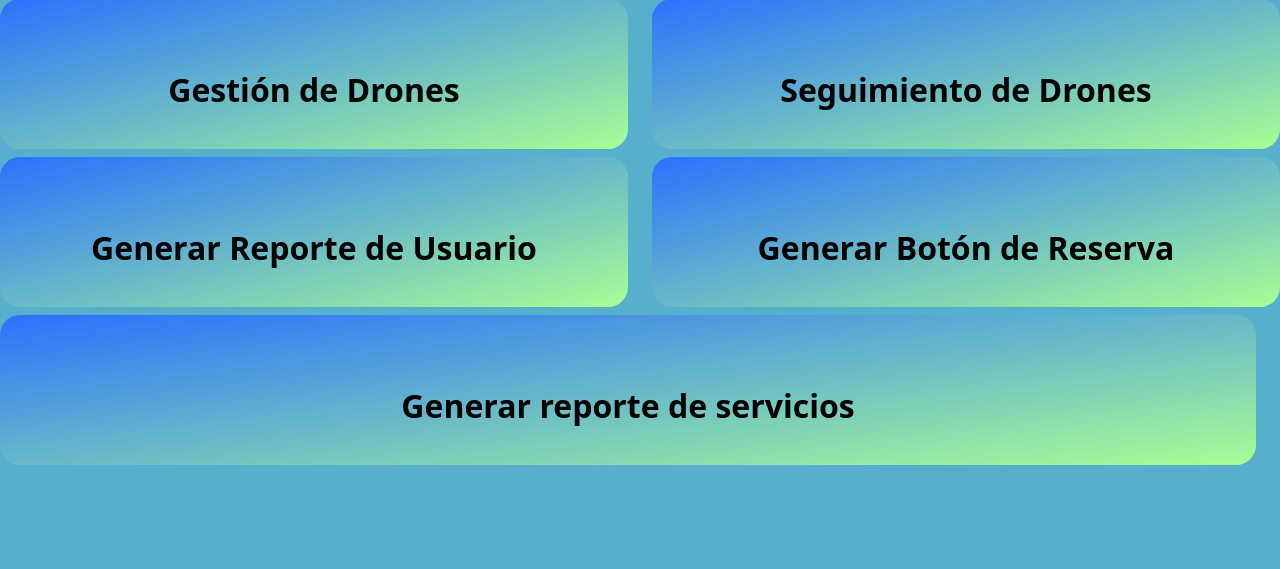
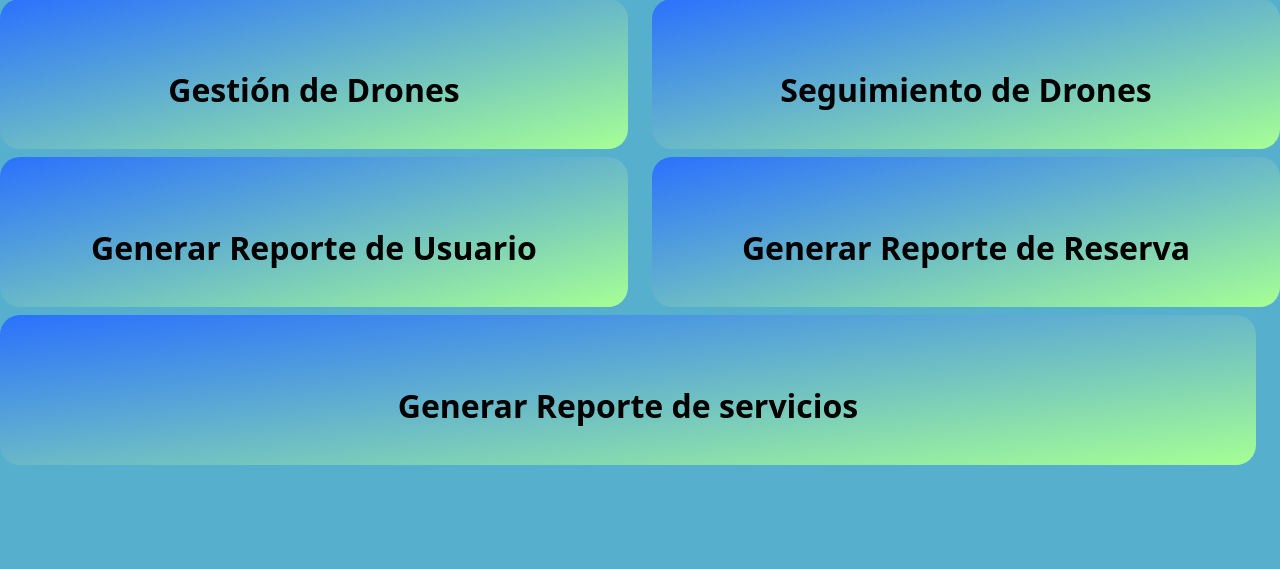
Before and after one commit to Estefaniahurtadog12/procesosFinal, a Flask app: page /home in a window 1280 px wide. Shown: the part 257-826 px from the top of the page. Run offline with Flask 3, Linux system fonts and the light colour scheme; some libraries are stand-ins or nearby versions.

Commit message:
cambio en nombre de botón

```diff
--- a/templates/home.html
+++ b/templates/home.html
@@ -128,11 +128,11 @@
                 <a href="{{ url_for('reporte') }}"><button class="btn btn-info square-btn mb-2">Generar Reporte de Usuario</button></a>
             </div>
             <div class="col-md-6">
-                <a href="{{ url_for('reporteReserva') }}"><button class="btn btn-success square-btn mb-2">Generar Botón de Reserva</button></a>
+                <a href="{{ url_for('reporteReserva') }}"><button class="btn btn-success square-btn mb-2">Generar Reporte de Reserva</button></a>
             </div>
             <div class="row w-100 text-center">
                 <div class="col-md-12">
-                    <a href="{{ url_for('reporteServicios') }}"><button class="btn btn-success square-btn mb-2">Generar reporte de servicios</button></a>
+                    <a href="{{ url_for('reporteServicios') }}"><button class="btn btn-success square-btn mb-2">Generar Reporte de servicios</button></a>
                 </div>
             </div>
         </div>
```
